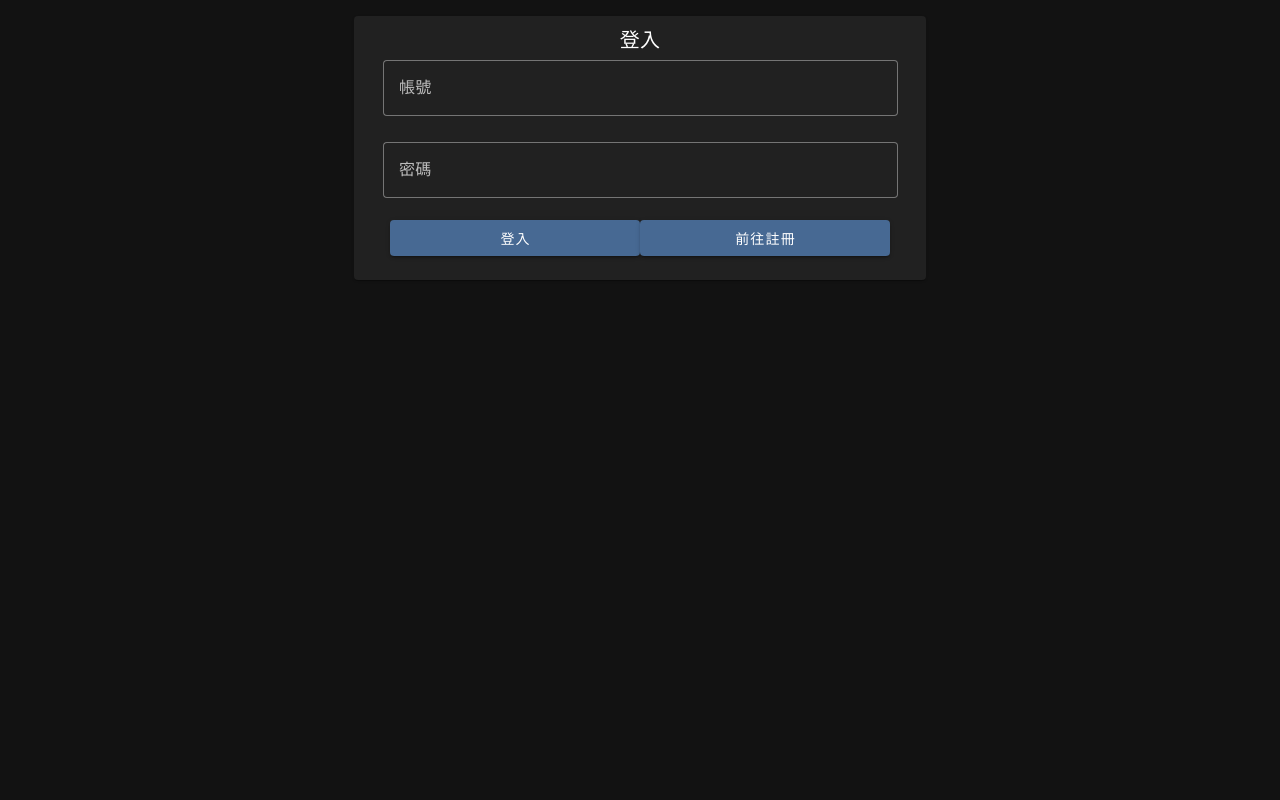
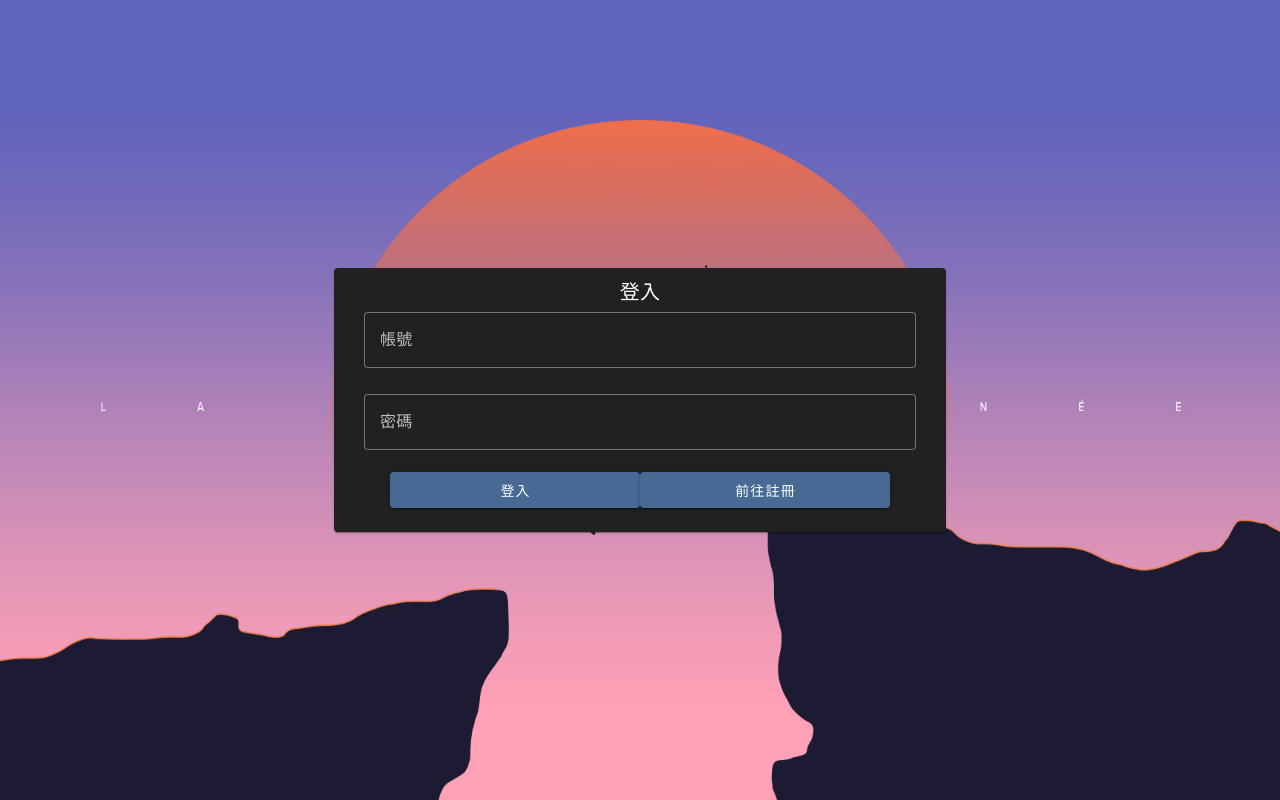
Before and after one commit to p587233200/BirdIdentification, a Vue app: page /login in a window 1280 px wide. Built offline with nearby package versions, Linux system fonts and the light colour scheme.

Commit message:
add: background , title , fix:排版

```diff
--- a/index.html
+++ b/index.html
@@ -4,8 +4,8 @@
 <head>
   <meta charset="UTF-8" />
   <link rel="icon" href="/favicon.ico" />
-  <meta name="viewport" content="width=device-width, initial-scale=1.0" />
-  <title>Welcome to Vuetify 3</title>
+  <meta name="viewport" content="width=device-width, initial-scale=1.0"/>
+  <title>What the bird</title>
 </head>
 
 <body>
--- a/src/components/LoginPage.vue
+++ b/src/components/LoginPage.vue
@@ -1,28 +1,20 @@
 <template>
-    <v-container >
-        <v-row class="d-flex justify-center  " >
-            <v-col cols="10" sm="8" md="7" lg="6" xl="5" >
-                <v-card :loading="waitting" class="d-flex flex-column" >
-                    <v-card-title class="d-flex justify-center" > 登入</v-card-title>
+    <v-container fluid class="background-image">
+        <v-row class="d-flex justify-center align-center">
+            <v-col cols="10" sm="8" md="7" lg="6" xl="5">
+                <v-card :loading="waitting" class="d-flex flex-column">
+                    <v-card-title class="d-flex justify-center"> 登入</v-card-title>
                     <v-form validate-on="submit" @submit.prevent="login">
                         <v-card-text>
                             <v-row class="d-flex flex-column">
                                 <v-row class="d-flex flex-column align-center">
                                     <v-col cols="11" class="py-1">
-                                        <v-text-field
-                                            label="帳號"
-                                            variant="outlined"
-
-                                        ></v-text-field>
+                                        <v-text-field label="帳號" variant="outlined"></v-text-field>
                                     </v-col>
                                 </v-row>
                                 <v-row class="d-flex flex-column align-center">
                                     <v-col cols="11" class="py-0">
-                                        <v-text-field
-                                            label="密碼"
-                                            variant="outlined"
-                                            type="password"
-                                        ></v-text-field>
+                                        <v-text-field label="密碼" variant="outlined" type="password"></v-text-field>
                                     </v-col>
                                 </v-row>
 
@@ -30,20 +22,12 @@
                             <v-card-actions>
                                 <v-row class="pt-4">
                                     <v-col class="d-flex justify-center">
-                                        <v-btn
-                                            variant="elevated"
-                                            width="250"
-                                            color="rgba(71, 105,147, 1)"
-                                            type="submit"
-                                        >
+                                        <v-btn variant="elevated" width="250" color="rgba(71, 105,147, 1)"
+                                            type="submit">
                                             <span style="color: white">登入</span>
                                         </v-btn>
-                                        <v-btn
-                                            variant="elevated"
-                                            width="250"
-                                            color="rgba(71, 105,147, 1)"
-                                            @click="sendRegister"
-                                        >
+                                        <v-btn variant="elevated" width="250" color="rgba(71, 105,147, 1)"
+                                            @click="sendRegister">
                                             <span style="color: white">前往註冊</span>
                                         </v-btn>
                                     </v-col>
@@ -58,6 +42,7 @@
 </template>
 
 <script setup>
+import moon_jpg from '@/assets/moon.jpg';
 import { useRouter } from 'vue-router';
 const router = useRouter();
 function sendRegister() {
@@ -81,6 +66,17 @@ async function login(event) {
     disabled.value = false;
 }
 </script>
-<style>
-
+<style scoped>
+/* 背景圖片設定在整個容器背景上 */
+.background-image {
+    /* 背景圖片填滿整個容器 */
+    background-image: url(@/assets/wallpaper.jpeg);
+    background-size: cover;
+    background-position: center;
+    width: 100%;
+    height: 100vh;
+    display: flex;
+    justify-content: center;
+    align-items: center;
+}
 </style>
--- a/src/components/RegisterPage.vue
+++ b/src/components/RegisterPage.vue
@@ -1,5 +1,5 @@
 <template>
-  <v-container>
+  <v-container fluid class="background-image">
     <v-alert v-if="alertStore.show" :type="alertStore.type">{{ alertStore.text }}</v-alert>
     <v-alert
       v-if="passwordsMismatch"
@@ -114,7 +114,19 @@ async function login(event) {
   }
 }
 </script>
-<style>
+<style scoped>
+/* 背景圖片設定在整個容器背景上 */
+.background-image {
+    /* 背景圖片填滿整個容器 */
+    background-image: url(@/assets/wallpaper.jpeg);
+    background-size: cover;
+    background-position: center;
+    width: 100%;
+    height: 100vh;
+    display: flex;
+    justify-content: center;
+    align-items: center;
+}
 .error-message {
   color: red;
 }
--- a/src/components/chat.vue
+++ b/src/components/chat.vue
@@ -1,20 +1,16 @@
 <template>
-  <v-card
-    class="my-8 ml-5 mr-5"
-    elevation="16"
-    style="height: 800px;width:700px"
-  >
+  <v-card class="my-8 ml-3 mr-5" elevation="16" style="height: 800px;width:700px">
     <v-card-item>
-      <v-card-title> GPT </v-card-title>
-      <v-card-subtitle> 蘑菇蘑菇 </v-card-subtitle>
+      <v-card-title>
+        <div style="padding: 0 3px;"> <!-- 左右各 20px 的間距 -->
+          <iframe src="https://hf.co/chat/assistant/661b759bab999160f9b709cc" width="670" height="800"
+            frameborder="0"></iframe>
+        </div>
+      </v-card-title>
+      <v-card-subtitle></v-card-subtitle>
     </v-card-item>
 
     <v-card-text>
-      <div>
-    <p>{{ message }}</p>
-  </div>
-
-      蘑菇蘑菇
     </v-card-text>
   </v-card>
 </template>
@@ -25,14 +21,14 @@ import { ref, onMounted } from 'vue';
 
 const message = ref('');
 
-onMounted(() => {
-  axios.get('http://127.0.0.1:5000/api/data')
-    .then(response => {
-      message.value = response.data.message;
-    })
-    .catch(error => {
-      console.error('Error:', error);
-    });
-});
+// onMounted(() => {
+//   axios.get('http://127.0.0.1:5000/api/data')
+//     .then(response => {
+//       message.value = response.data.message;
+//     })
+//     .catch(error => {
+//       console.error('Error:', error);
+//     });
+// });
 </script>
 <style></style>
--- a/src/components/uploadPage.vue
+++ b/src/components/uploadPage.vue
@@ -1,5 +1,5 @@
 <template>
-  <v-card class="my-8 ml-5" elevation="16" style="height: 800px; width: 1000px">
+  <v-card class="my-8 ml-5" elevation="16" style="height: 800px; width: 750px">
     <div class="d-flex justify-center">
       <v-btn-toggle v-model="toggle_one" mandatory shaped >
         <v-btn
--- a/src/layouts/default.vue
+++ b/src/layouts/default.vue
@@ -3,8 +3,6 @@
     <v-main>
       <router-view />
     </v-main>
-
-    <AppFooter />
   </v-app>
 </template>
 
--- a/src/pages/index.vue
+++ b/src/pages/index.vue
@@ -1,9 +1,10 @@
 <template >
   <topBar />
-  <div class="content"style="background-color: 	#DCDCDC;">
+  <v-container  fluid class="background-image">
     <uploadPage />
     <chat />
-  </div>
+  </v-container >
+  <AppFooter/>
 </template>
 
 <script setup>
@@ -15,4 +16,15 @@
   display: flex;
   justify-content: space-between;
 }
+.background-image {
+  /* 背景圖片填滿整個容器 */
+  background-image: url(@/assets/moon.jpg);
+  background-size: cover;
+  background-position: center;
+  width: 100%;
+  /* height: 100vh; */
+  display: flex;
+  justify-content: center;
+  align-items: ce 100vh;
+  }
 </style>
```
Also changed, not shown: src/assets/moon.jpg (added), src/assets/wallpaper.jpeg (added).
